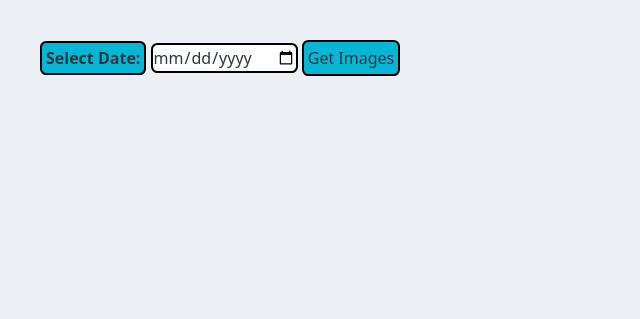
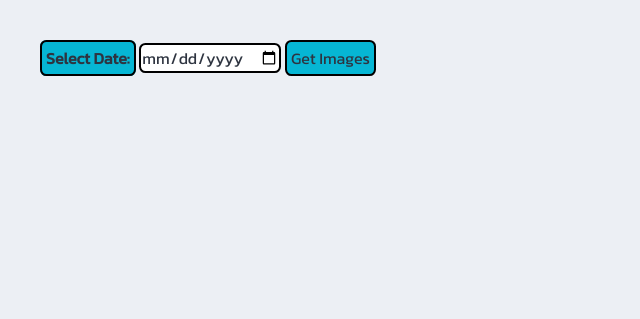
Before and after one commit to REZIZ-TER/Helmet_web, a website: page public/index.html in a window 1280 px wide. Shown: the whole page, without its empty margins (0-640 px from the left). Drawn offline with nearby package versions, Linux system fonts and the light colour scheme.

Commit message:
Update index.html

```diff
--- a/public/index.html
+++ b/public/index.html
@@ -8,6 +8,11 @@
     <link rel="preconnect" href="https://fonts.googleapis.com">
     <link rel="preconnect" href="https://fonts.gstatic.com" crossorigin>
     <link href="https://fonts.googleapis.com/css2?family=Kanit:wght@300;400&display=swap" rel="stylesheet">
+    <style>
+            * {
+                font-family: "Kanit", sans-serif;
+            }
+        </style>
     <script src="https://cdn.jsdelivr.net/npm/chart.js"></script>
   </head>
   <body>
```
